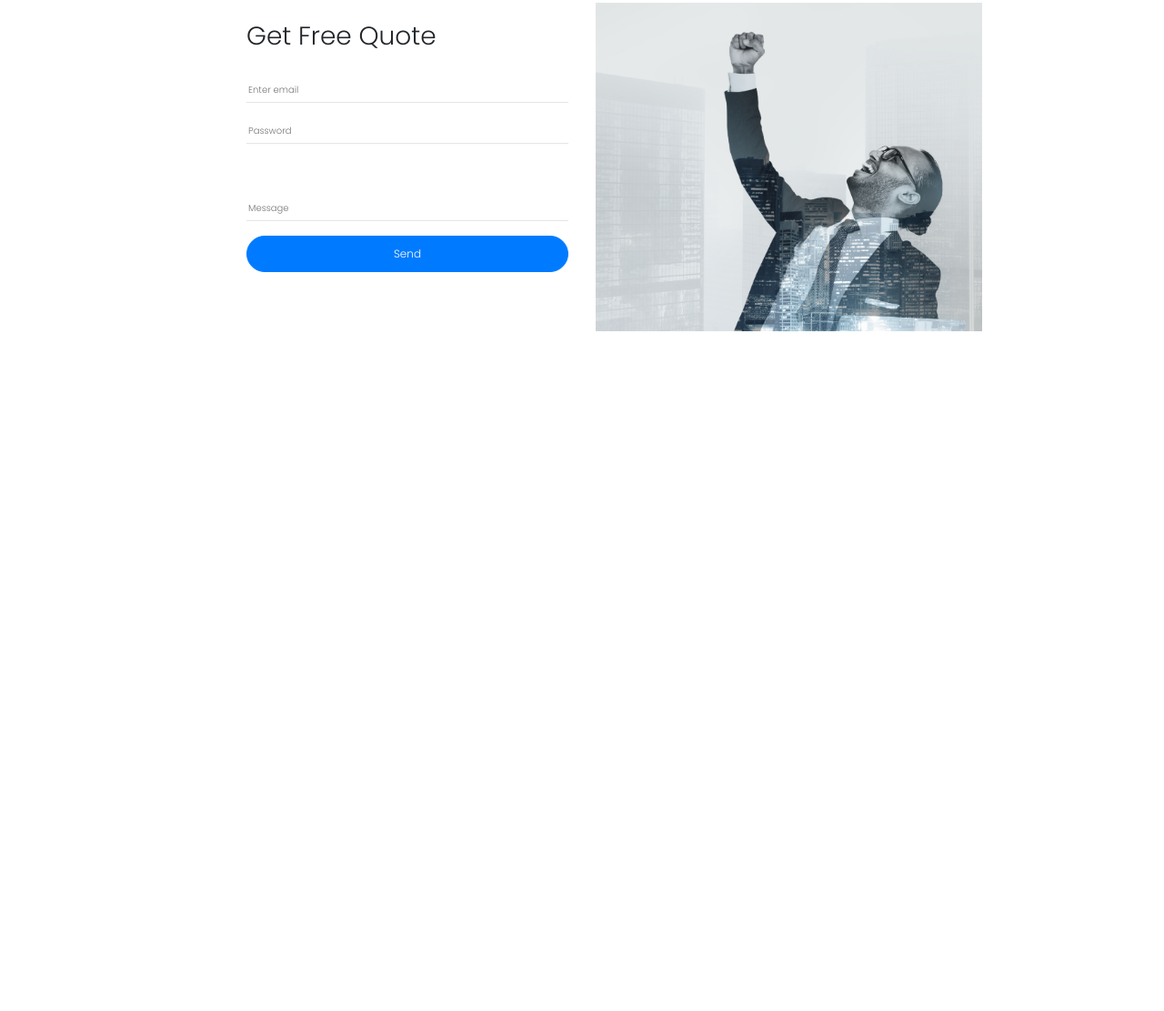
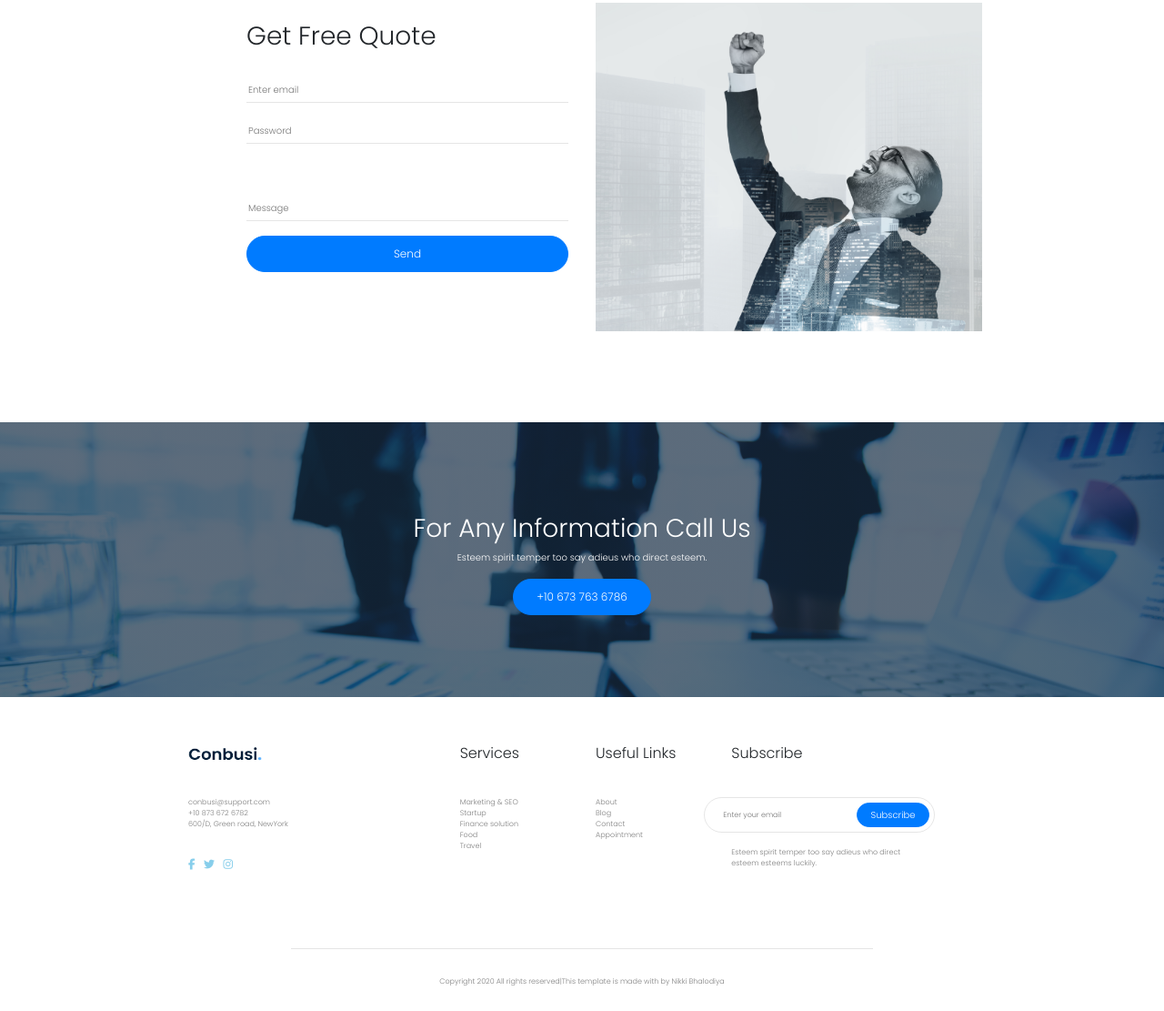
Before and after one commit to nikki003/Conbusi-PEaaS, a plain HTML site: page index.html in a window 1280 px wide. Shown: the part 2773-3884 px from the top of the page at 91% size. Before the commit the page ends 3137 px from the top, so only its background shows below. Drawn offline with nearby package versions, Linux system fonts and the light colour scheme.

Commit message:
done with contact-us and footer

```diff
--- a/index.html
+++ b/index.html
@@ -316,12 +316,112 @@
 
 
 <!-- Information -->
+<div class="info text-center">
+  <div class="container">
+    <div class="">
+      <h3>For Any Information Call Us</h3>
+      <p class="info-content">Esteem spirit temper too say adieus who direct esteem.</p>
+      <button class="btn btn-primary button" type="button" name="button">+10 673 763 6786</button>
+    </div>
+  </div>
+</div>
 
 
 <!-- Contact us -->
+<div class="contact">
+  <div class="container contact-container-width">
+    <div class="row">
+      <div class="col-4">
+        <div>
+          <img class="footer-logo" src="img/footer_logo.png" alt="">
+        </div>
+      </div>
+      <div class="col-2 text-left">
+        <p>Services</p>
+      </div>
+      <div class="col-2 text-left">
+        <p>Useful Links</p>
+      </div>
+      <div class="col-4 text-left">
+        <p>Subscribe</p>
+      </div>
+    </div>
 
+    <div class="row footer-text text-left">
+      <div class="col-4 rowspan">
+        <div class="col-12">
+          conbusi@support.com
+        </div>
+        <div class="col-12">
+          +10 873 672 6782
+        </div>
+        <div class="col-12">
+          600/D, Green road, NewYork
+        </div>
+        <div class="col-12">
+          <div class="contact-icons">
+            <i class="fa fa-facebook facebook-icon pr-1" aria-hidden="true"></i>
+            <i class="fa fa-twitter twitter-icon pr-1" aria-hidden="true"></i>
+            <i class="fa fa-instagram instagram-icon" aria-hidden="true"></i>
+          </div>
+        </div>
+      </div>
+      <div class="col-2 rowspan">
+        <div class="col-12">
+          Marketing & SEO
+        </div>
+        <div class="col-12">
+          Startup
+        </div>
+        <div class="col-12">
+          Finance solution
+        </div>
+        <div class="col-12">
+          Food
+        </div>
+        <div class="col-12">
+          Travel
+        </div>
+      </div>
+
+      <div class="col-2 rowspan">
+        <div class="col-12 text-left">
+          About
+        </div>
+        <div class="col-12 text-left">
+          Blog
+        </div>
+        <div class="col-2">
+          Contact
+        </div>
+        <div class="col-2">
+          Appointment
+        </div>
+      </div>
+      <div class="col-3 text-left footer-form rowspan">
+        <form>
+          <div class="row form-group footer-border">
+            <input type="email" class="col-8 form-control-plaintext form-size" placeholder="Enter your email"> <br>
+            <button class=" col-4 btn btn-primary button-subscribe" type="button" name="button">Subscribe</button>
+          </div>
+        </form>
+        <div class="col-12 text-left">
+          Esteem spirit temper too say adieus who direct esteem esteems luckily.
+        </div>
+      </div>
+    </div>
+  </div>
+</div>
 
 <!-- Copyright -->
+<footer>
+  <div class="footer text-center">
+    <div class="container footer-container-width">
+      <p>Copyright  2020 All rights reserved|This template is made with  by Nikki Bhalodiya</p>
+    </div>
+
+  </div>
+</footer>
 
 
 
--- a/style.css
+++ b/style.css
@@ -173,6 +173,7 @@ li.active,a:hover {
 
 .form {
   padding-top: 100px;
+  padding-bottom: 100px;
 }
 
 .form-head {
@@ -196,3 +197,76 @@ li.active,a:hover {
 .container-width {
   width: 60%;
 }
+
+.info {
+  background: linear-gradient(rgba(23,45,68, 0.7), rgba(23,45,68, 0.7)), url("img/banner/info_banner.png");
+  background-size: cover;
+  background-repeat: no-repeat;
+  color: white;
+  padding: 100px 0px 90px 0px;
+}
+
+.info-content {
+  font-size: 10px;
+}
+
+.contact {
+  padding-top: 50px;
+  padding-bottom: 50px;
+}
+
+.footer-logo {
+  width: 30%;
+}
+
+.contact-container-width {
+  width: 70%;
+  padding-bottom: 30px;
+}
+
+.footer-text {
+  padding-top: 20px;
+  font-size: 8px;
+  color: gray;
+}
+
+.contact-icons{
+  font-size: 20px;
+  padding-top: 20px;
+}
+
+.facebook-icon {
+
+}
+
+.form-size {
+  font-size: 8px;
+}
+
+.button-subscribe {
+  border-radius: 20px;
+  font-size: 10px;
+  padding: 5px 10px 5px 10px;
+}
+
+.footer {
+  padding-bottom: 10px;
+  color: gray;
+  font-size: 8px;
+}
+
+.footer-container-width {
+  width: 50%;
+  padding-top: 30px;
+  border-top: 1px solid rgba(0, 0, 0, 0.1);
+}
+
+.footer-border {
+  border-radius: 20px;
+  border: 1px solid rgba(0, 0, 0, 0.1);
+  padding: 5px;
+}
+
+.rowspan {
+  padding: 0px;
+}
```
